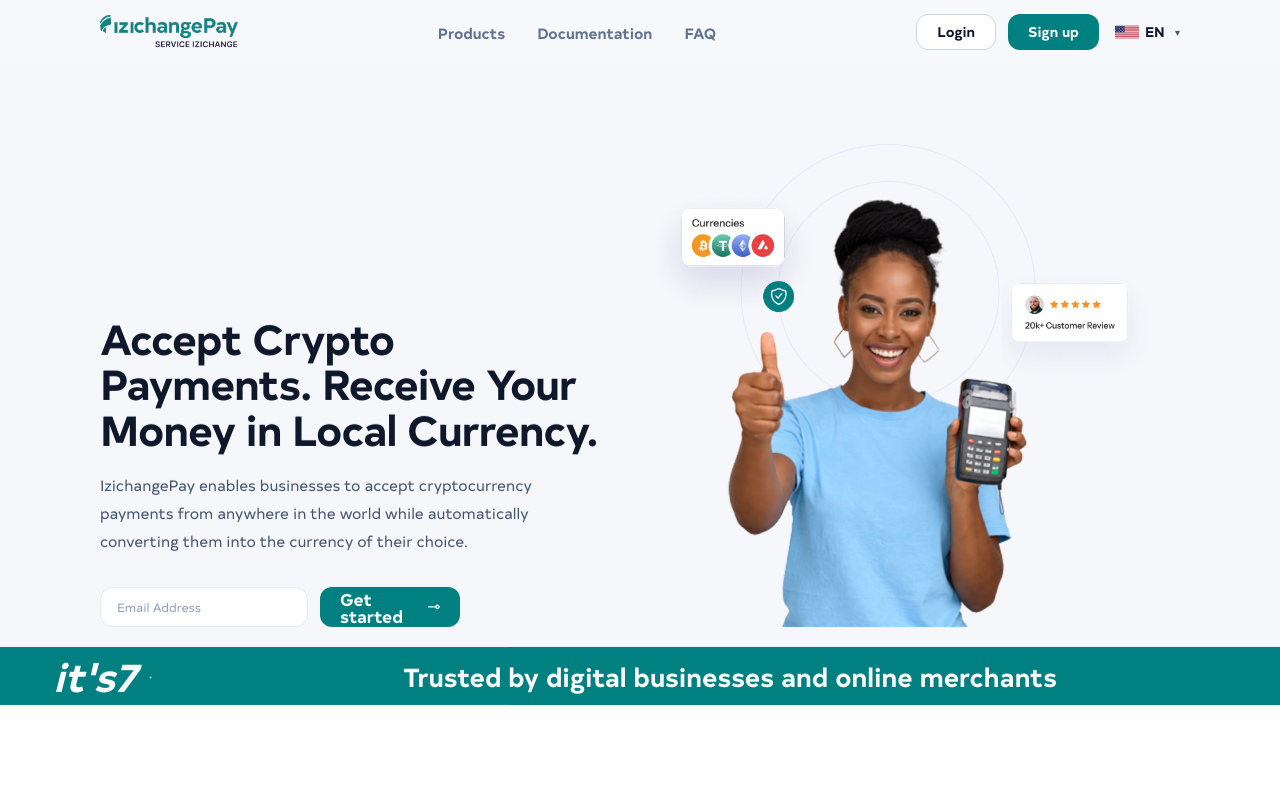
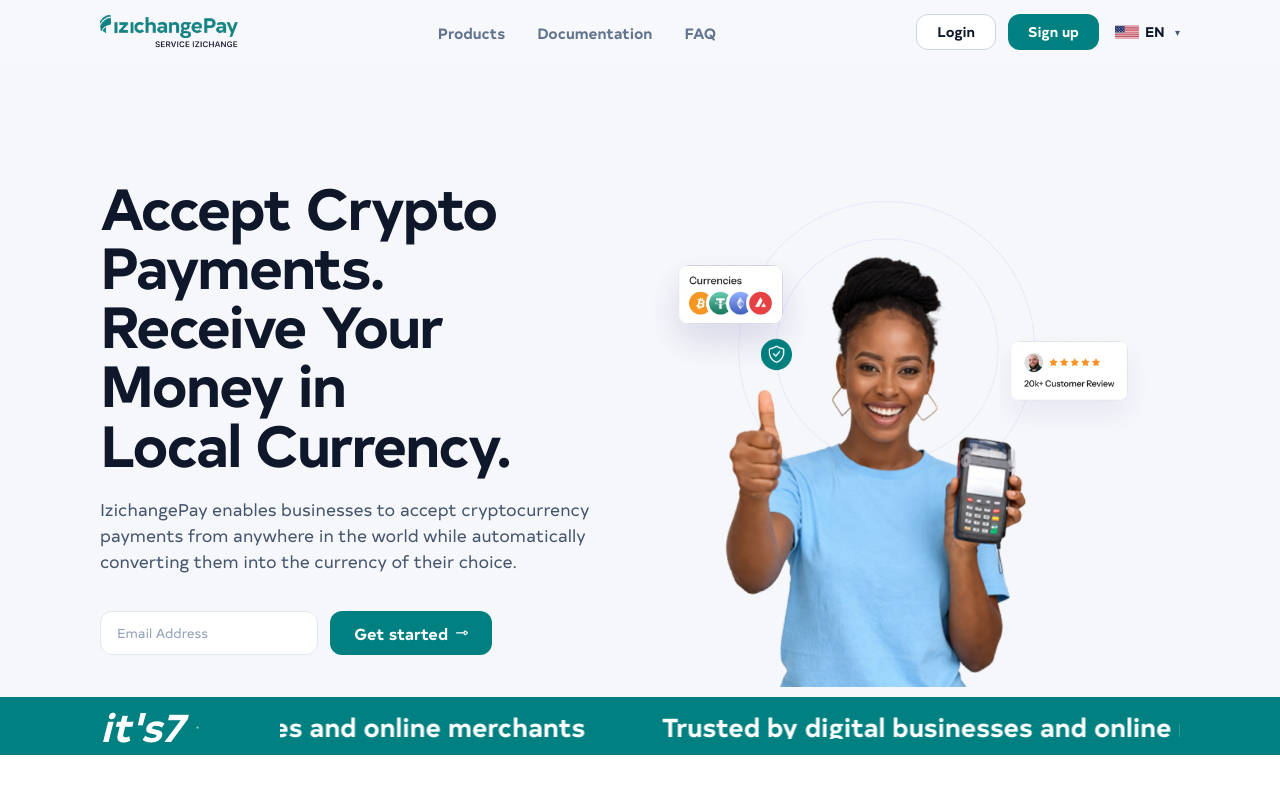
Before and after one commit to ksebastiendev/Izipay-landingpage, a React (Vite) app: page / in a window 1280 px wide. Shown: the top 800 px of the page. Built offline with nearby package versions, Linux system fonts and the light colour scheme.

Commit message:
feat: add annimation

```diff
--- a/src/components/landing/HeroSection.jsx
+++ b/src/components/landing/HeroSection.jsx
@@ -2,23 +2,46 @@
 
 export default function HeroSection() {
   const { t } = useI18n()
+  const titleLines = t.hero.titleLines ?? [t.hero.title]
 
   return (
     <section className="bg-[#f6f7fb]">
-      <div className="mx-auto grid w-full max-w-[1120px] items-end gap-8 px-5 pt-16 pb-[20px] lg:grid-cols-[1fr_1.05fr] lg:pt-20">
-        <div>
-          <h1 className="max-w-[530px] text-[42px] font-bold leading-[1.08] tracking-[-0.02em] text-slate-900">{t.hero.title}</h1>
-          <p className="mt-5 max-w-[500px] text-[15px] leading-7 text-slate-600">
+      <div className="mx-auto grid w-full max-w-[1120px] items-end gap-8 px-5 pt-20 pb-[10px] md:pt-24 lg:grid-cols-[minmax(0,520px)_minmax(0,1fr)] lg:gap-5 lg:pt-24 xl:pt-28">
+        <div className="max-w-[540px] pb-3 lg:pb-8">
+          <h1 className="max-w-[520px] text-[44px] font-bold leading-[1.02] tracking-[-0.035em] text-slate-900 sm:text-[50px] lg:text-[58px]">
+            {titleLines.map((line, lineIndex) => {
+              const words = line.split(' ')
+              const previousWordsCount = titleLines
+                .slice(0, lineIndex)
+                .reduce((total, currentLine) => total + currentLine.split(' ').length, 0)
+
+              return (
+                <span key={`${line}-${lineIndex}`} className="hero-title-line">
+                  {words.map((word, wordIndex) => (
+                    <span
+                      key={`${word}-${wordIndex}`}
+                      className="hero-title-word"
+                      style={{ '--word-delay': `${(previousWordsCount + wordIndex) * 65}ms` }}
+                    >
+                      {word}
+                    </span>
+                  ))}
+                  {' '}
+                </span>
+              )
+            })}
+          </h1>
+          <p className="mt-6 max-w-[510px] text-[17px] leading-[1.55] text-slate-600">
             {t.hero.description}
           </p>
-          <div className="mt-8 flex max-w-[360px] items-center gap-3">
+          <div className="mt-9 flex max-w-[392px] items-center gap-3">
             <input
               placeholder={t.hero.emailPlaceholder}
-              className="h-10 flex-1 rounded-xl border border-slate-200 bg-white px-4 text-[12px] outline-none placeholder:text-slate-400"
+              className="h-11 flex-1 rounded-xl border border-slate-200 bg-white px-4 text-[13px] outline-none placeholder:text-slate-400"
             />
             <a
               href="#"
-              className="group inline-flex h-10 items-center gap-2 rounded-xl bg-[#008080] px-5 text-[17px] font-semibold leading-none text-white transition hover:bg-[#007373]"
+              className="group inline-flex h-11 items-center gap-2 rounded-xl bg-[#008080] px-6 text-[16px] font-semibold leading-none text-white transition hover:bg-[#007373]"
             >
               {t.hero.cta}
               <img src="/landing/botonflech.svg" alt={t.hero.arrowAlt} className="cta-arrow h-3 w-3" />
@@ -26,8 +49,8 @@
           </div>
         </div>
 
-        <div className="relative">
-          <img src="/landing/hero-section.png" alt={t.hero.imageAlt} className="w-full" />
+        <div className="relative flex justify-center lg:justify-end">
+          <img src="/landing/hero-section.png" alt={t.hero.imageAlt} className="w-full max-w-[510px] lg:max-w-[560px]" />
         </div>
       </div>
     </section>
--- a/src/components/landing/TrustBanner.jsx
+++ b/src/components/landing/TrustBanner.jsx
@@ -5,16 +5,21 @@
 
   return (
     <section className="bg-[#008080]">
-      <div className="mx-auto grid min-h-[58px] w-full max-w-[1214px] grid-cols-[92px_1fr] items-center gap-2 px-3 py-2 sm:h-[58px] sm:grid-cols-[180px_1fr] sm:gap-0 sm:px-5 sm:py-0">
+      <div className="mx-auto grid min-h-[58px] w-full max-w-[1120px] grid-cols-[92px_1fr] items-center gap-2 px-5 py-2 sm:h-[58px] sm:grid-cols-[180px_1fr] sm:gap-0 sm:py-0">
         <div className="flex items-center gap-1.5 sm:gap-3">
           <p className="text-[28px] font-black italic leading-none text-white sm:text-[40px]">it's7</p>
           <span className="text-[14px] text-white/60 sm:text-[18px]">·</span>
         </div>
 
-        <div className="flex items-center justify-center">
-          <p className="text-center text-[12px] font-bold leading-tight text-white sm:text-[18px] sm:leading-none lg:text-[22px] xl:text-[26px] whitespace-nowrap">
-            {t.trustBanner.text}
-          </p>
+        <div className="relative overflow-hidden">
+          <div className="trust-marquee-track">
+            <p className="trust-marquee-item text-[12px] font-bold leading-tight text-white sm:text-[18px] sm:leading-none lg:text-[22px] xl:text-[26px] whitespace-nowrap">
+              {t.trustBanner.text}
+            </p>
+            <p aria-hidden className="trust-marquee-item text-[12px] font-bold leading-tight text-white sm:text-[18px] sm:leading-none lg:text-[22px] xl:text-[26px] whitespace-nowrap">
+              {t.trustBanner.text}
+            </p>
+          </div>
         </div>
       </div>
     </section>
--- a/src/i18n/translations.js
+++ b/src/i18n/translations.js
@@ -11,6 +11,7 @@
     },
     hero: {
       title: 'Acceptez les paiements crypto. Recevez votre argent en devise locale.',
+      titleLines: ['Acceptez les paiements crypto.', 'Recevez votre argent en devise', 'locale.'],
       description:
         'IzichangePay permet aux entreprises d’accepter des paiements en cryptomonnaies depuis le monde entier tout en les convertissant automatiquement dans la devise de leur choix.',
       emailPlaceholder: 'Adresse email',
@@ -151,6 +152,7 @@
     },
     hero: {
       title: 'Accept Crypto Payments. Receive Your Money in Local Currency.',
+      titleLines: ['Accept Crypto Payments.', 'Receive Your Money in', 'Local Currency.'],
       description:
         'IzichangePay enables businesses to accept cryptocurrency payments from anywhere in the world while automatically converting them into the currency of their choice.',
       emailPlaceholder: 'Email Address',
--- a/src/index.css
+++ b/src/index.css
@@ -50,6 +50,51 @@
   }
 }
 
+@keyframes hero-line-reveal {
+  0% {
+    opacity: 0;
+    transform: translateY(14px);
+  }
+  100% {
+    opacity: 1;
+    transform: translateY(0);
+  }
+}
+
+@keyframes trust-marquee-scroll {
+  0% {
+    transform: translateX(0);
+  }
+  100% {
+    transform: translateX(-50%);
+  }
+}
+
+.hero-title-line {
+  display: block;
+}
+
+.hero-title-word {
+  display: inline-block;
+  opacity: 0;
+  transform: translateY(14px);
+  animation: hero-line-reveal 520ms cubic-bezier(0.22, 1, 0.36, 1) forwards;
+  animation-delay: var(--word-delay, 0ms);
+  margin-right: 0.26em;
+}
+
+.trust-marquee-track {
+  display: flex;
+  width: max-content;
+  animation: trust-marquee-scroll 14s linear infinite;
+  will-change: transform;
+}
+
+.trust-marquee-item {
+  flex: 0 0 auto;
+  padding-right: clamp(2.5rem, 6vw, 5rem);
+}
+
 .cta-arrow {
   display: inline-block;
 }
@@ -72,4 +117,14 @@
   .group:hover .cta-arrow {
     animation: none;
   }
+
+  .hero-title-word {
+    opacity: 1;
+    transform: none;
+    animation: none;
+  }
+
+  .trust-marquee-track {
+    animation: none;
+  }
 }
```
